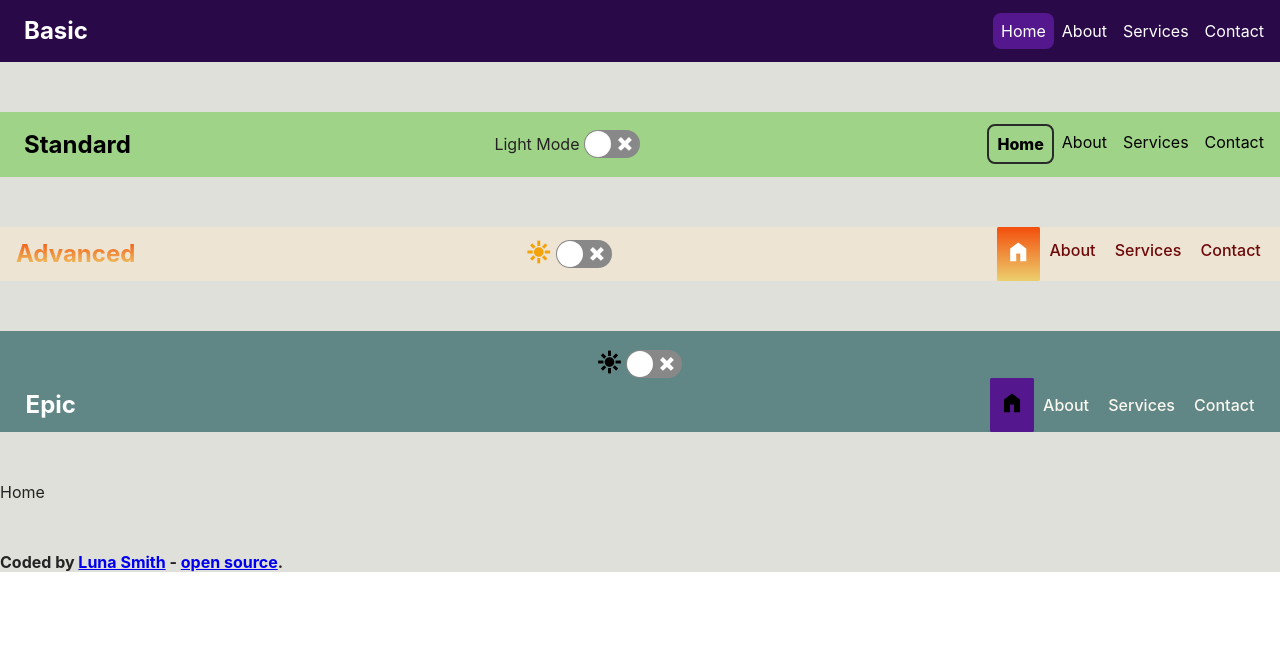
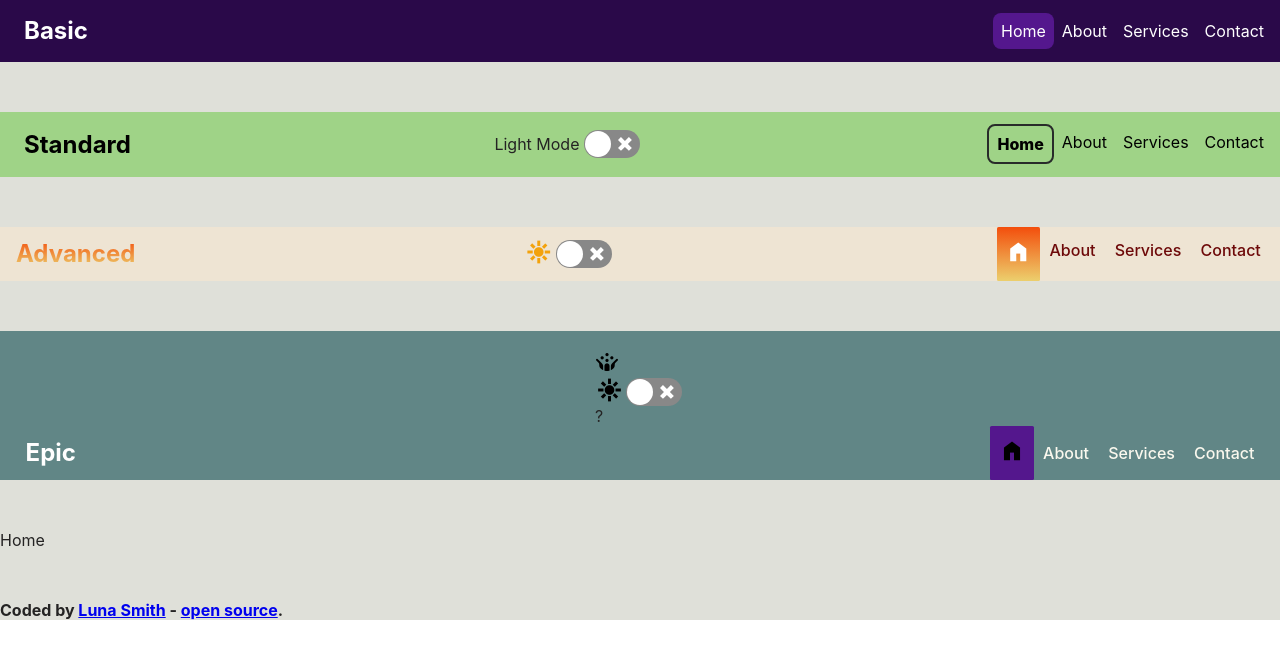
Before and after one commit to Lu-Smith/react_headers, a React (Create React App) app: page / in a window 1280 px wide. Shown: the top 658 px of the page. Built offline with nearby package versions, Linux system fonts and the light colour scheme.

Commit message:
Updated HeaderFour

```diff
--- a/src/components/HeaderFour.tsx
+++ b/src/components/HeaderFour.tsx
@@ -13,6 +13,10 @@ const HeaderFour = ({toggleTheme, theme}: ThemeProps) => {
 
  return (
     <nav className='HeaderFour'>
+      <div className='TopHeader'>
+      <span className="material-symbols-outlined">
+        crowdsource
+      </span>
       <div className='switch'>
         <label>{theme === 'light' ?
             <span className="material-symbols-outlined">
@@ -24,6 +28,11 @@ const HeaderFour = ({toggleTheme, theme}: ThemeProps) => {
         }</label>
         <ReactSwitch checked={theme === "dark"} onChange={toggleTheme}/>
       </div>
+      <div>
+        ?
+      </div>
+      </div>
+
       <div className='MainHeader'>
         <div className='title'><Link to='/'>Epic</Link></div>
         <div className={!menuOpen ? "menu" : ""} onClick={() => {
```
Lines whose indentation alone changed are shown as unchanged.
